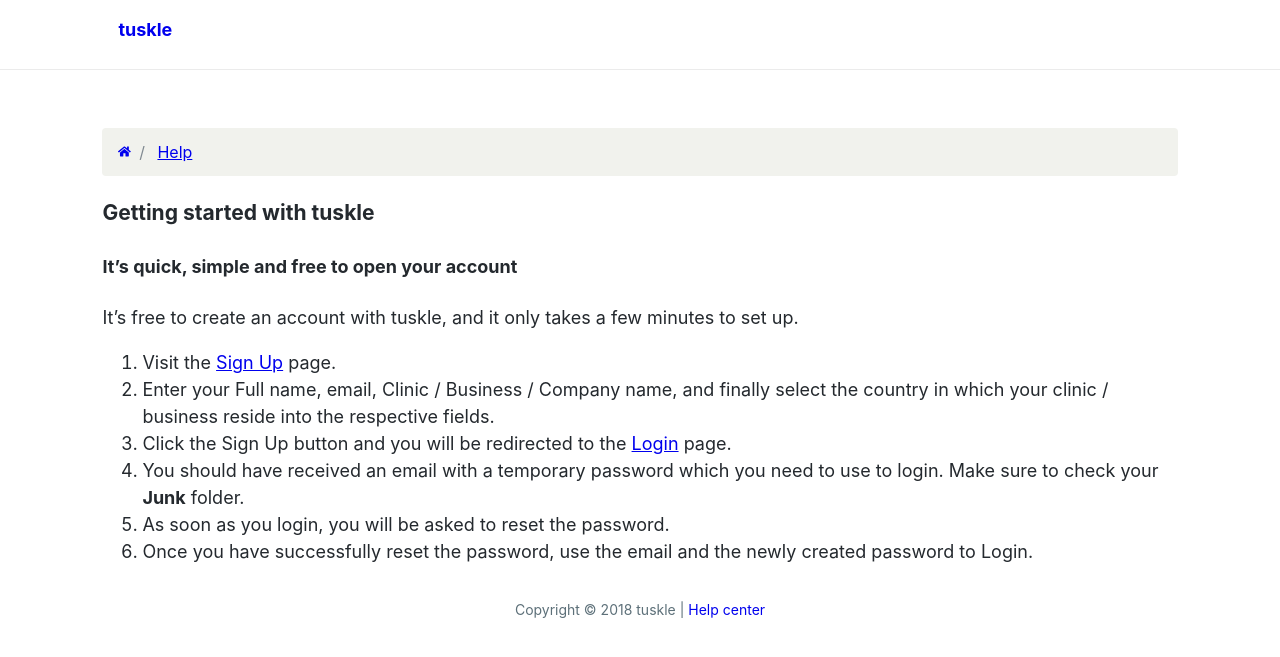
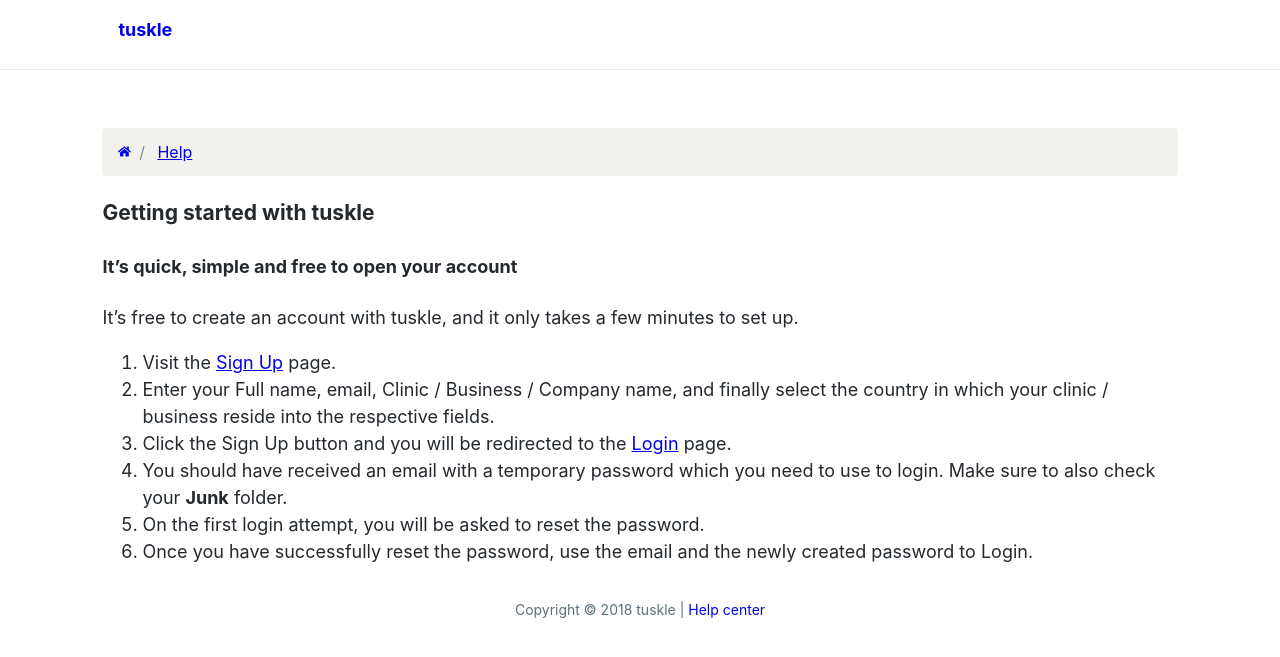
Before and after one commit to tusklehq/tuskle.github.io, a Jekyll site: the page built from articles/basic-information/getting-started-with-tuskle.md, in a window 1280 px wide. Shown: the top 657 px of the page. Built offline with Jekyll 4.4.1, drawn with Linux system fonts in a browser that asks for light colours.

Commit message:
Updating Getting Started content

```diff
--- a/articles/basic-information/getting-started-with-tuskle.md
+++ b/articles/basic-information/getting-started-with-tuskle.md
@@ -15,6 +15,6 @@ It’s free to create an account with tuskle, and it only takes a few minutes to
 1. Visit the [Sign Up]('https://app.tuskle.com/sign-up') page.
 2. Enter your Full name, email, Clinic / Business / Company name, and finally select the country in which your clinic / business reside into the respective fields.
 3. Click the Sign Up button and you will be redirected to the [Login](https://app.tuskle.com/login) page.
-4. You should have received an email with a temporary password which you need to use to login. Make sure to check your **Junk** folder.
-5. As soon as you login, you will be asked to reset the password.
+4. You should have received an email with a temporary password which you need to use to login. Make sure to also check your **Junk** folder.
+5. On the first login attempt, you will be asked to reset the password.
 6. Once you have successfully reset the password, use the email and the newly created password to Login.
```
